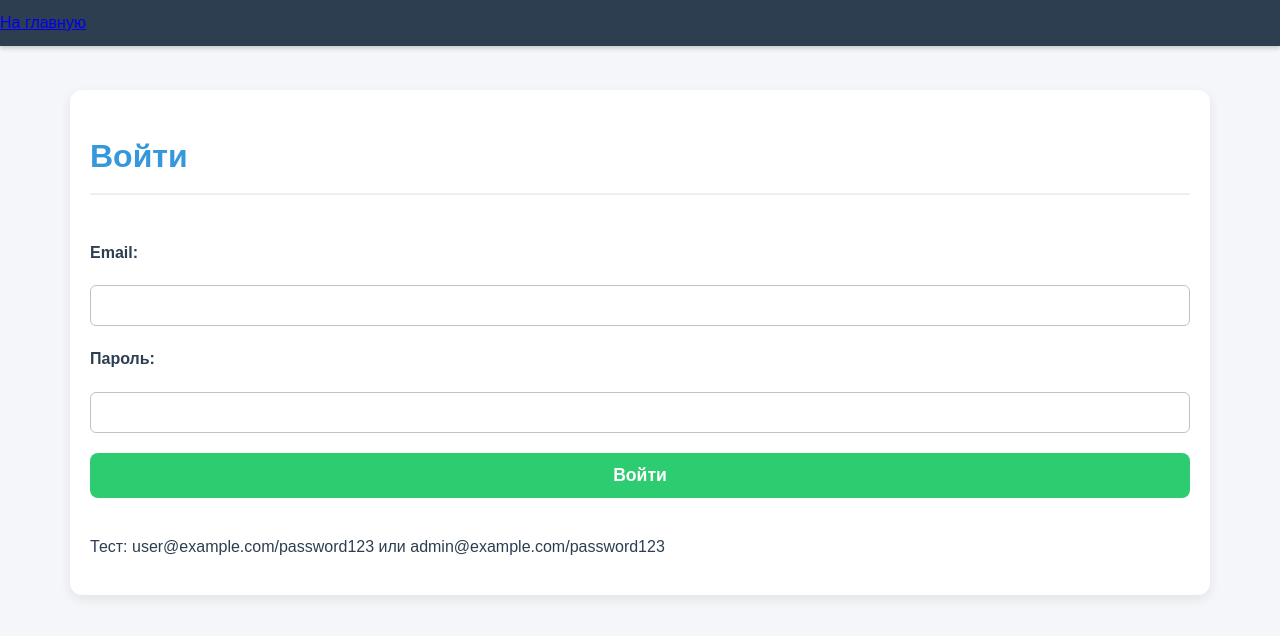
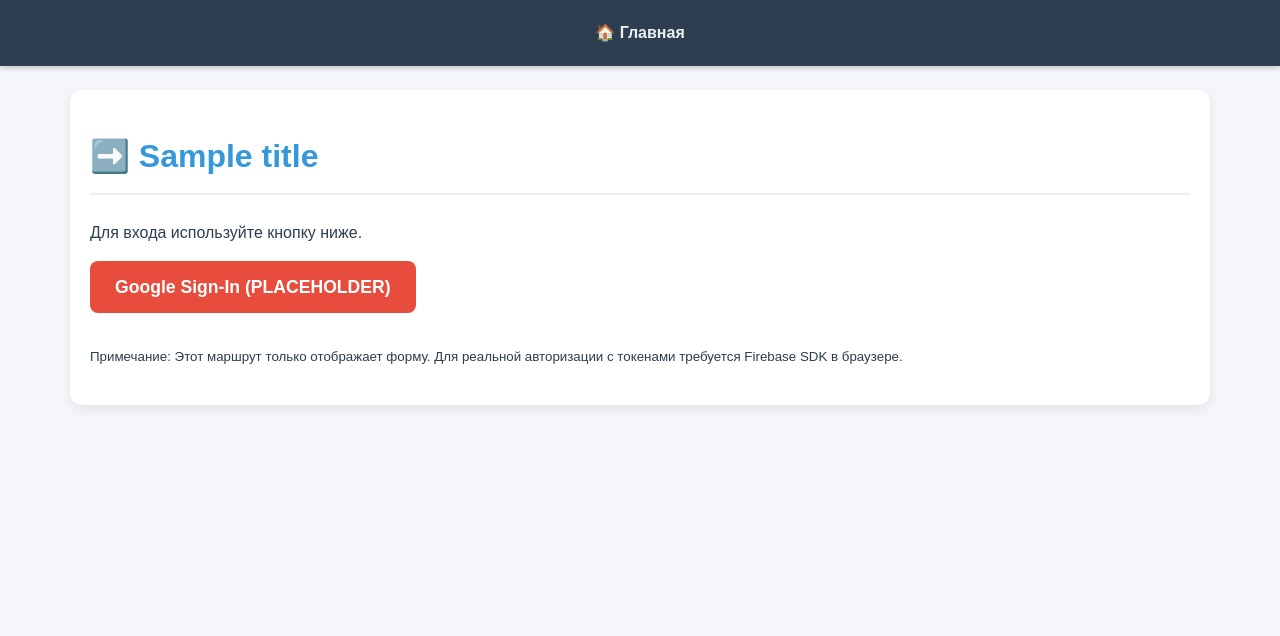
Before and after one commit to skyaree/heroku-modulesp, a Python web app: template templates/login.html in a window 1280 px wide. Shown: the top 636 px of the page. Run offline with Jinja, Linux system fonts and the light colour scheme; the template is opened without the code that fills it: most values are stand-ins (such as "Sample title", 1, 10 or a date in 2020).

Commit message:
login.html

```diff
--- a/templates/login.html
+++ b/templates/login.html
@@ -2,24 +2,31 @@
 <html lang="ru">
 <head>
     <meta charset="UTF-8">
-    <title>Вход</title>
+    <meta name="viewport" content="width=device-width, initial-scale=1.0">
+    <title>{{ title }}</title>
     <link rel="stylesheet" href="{{ url_for('static', filename='style.css') }}">
 </head>
 <body>
-    <header><a href="{{ url_for('index') }}">На главную</a></header>
+    <header>
+        <nav>
+            <a href="{{ url_for('modules_list') }}">🏠 Главная</a>
+            <!-- Вход/Выход здесь не отображаем, так как это сама страница входа -->
+        </nav>
+    </header>
+
     <div class="container">
-        <h1>Войти</h1>
+        <h1>➡️ {{ title }}</h1>
+
+        <p>Для входа используйте кнопку ниже.</p>
+
         {% if error %}<p class="error">{{ error }}</p>{% endif %}
-        <form method="POST">
-            <label for="email">Email:</label>
-            <input type="email" id="email" name="email" required>
 
-            <label for="password">Пароль:</label>
-            <input type="password" id="password" name="password" required>
+        <!-- В реальном приложении здесь должен быть Firebase Google Sign-In -->
+        <a href="#" class="suggest-link" style="background-color: #e74c3c;">Google Sign-In (PLACEHOLDER)</a>
 
-            <button type="submit">Войти</button>
-        </form>
-        <p>Тест: user@example.com/password123 или admin@example.com/password123</p>
+        <p style="margin-top: 30px;">
+            <small>Примечание: Этот маршрут только отображает форму. Для реальной авторизации с токенами требуется Firebase SDK в браузере.</small>
+        </p>
     </div>
 </body>
 </html>
```
